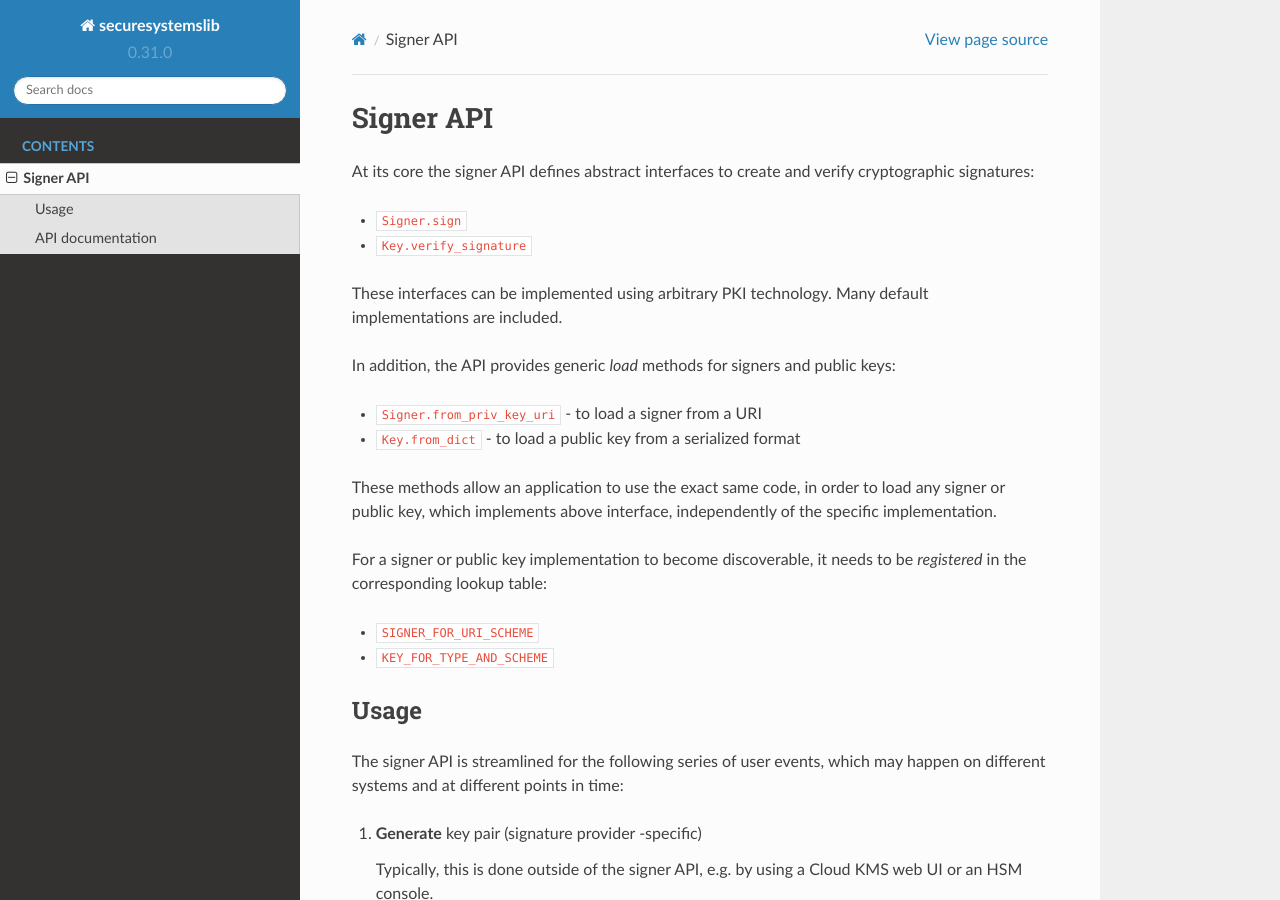
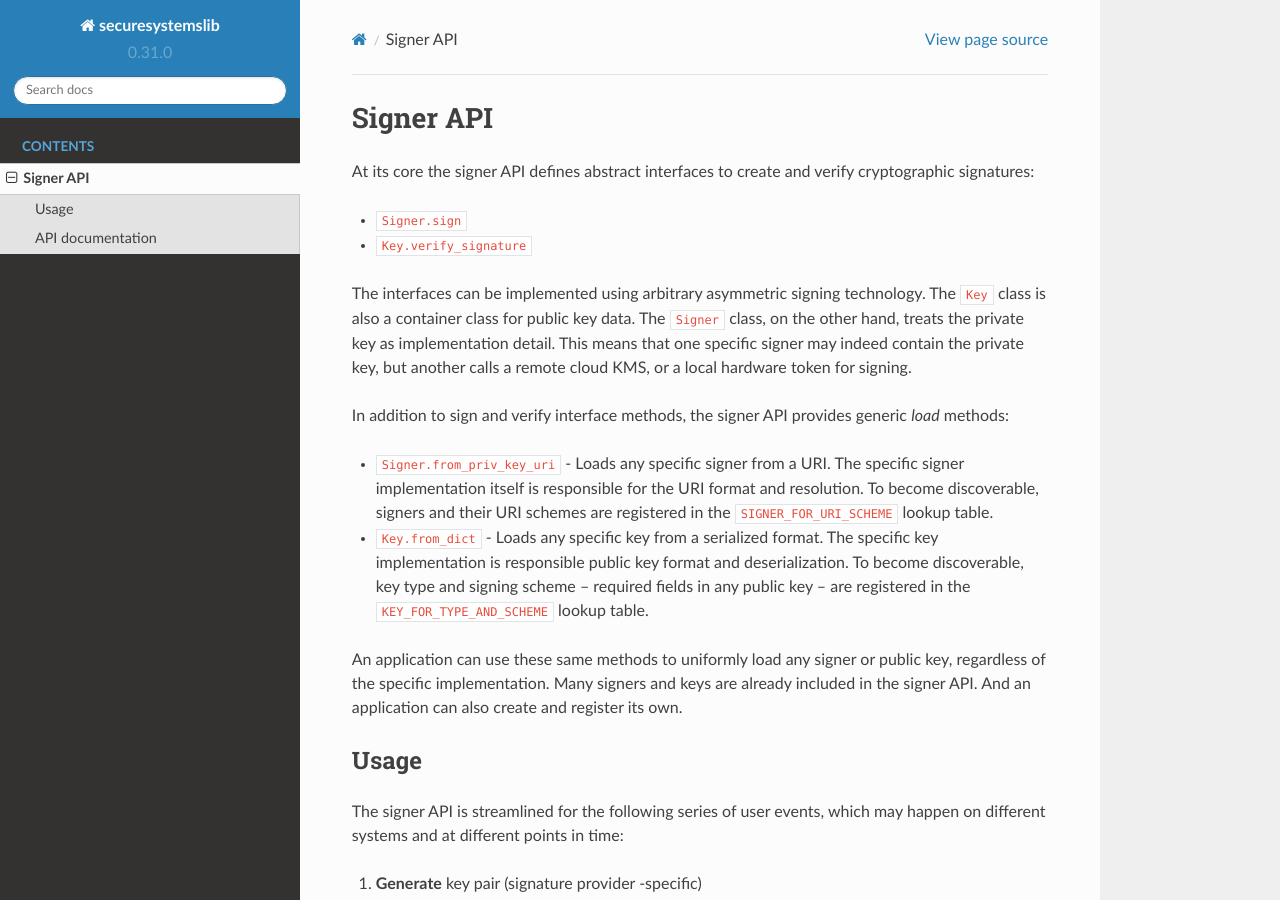
Before and after one commit to secure-systems-lab/securesystemslib, a Sphinx documentation site: the page built from docs/signer.rst, in a window 1280 px wide and 900 px high. Built offline with Sphinx 7.4.7 and the Read the Docs theme 2.0.0, drawn with Linux system fonts in a browser that asks for light colours.

Commit message:
Polish signer API intro docs
Based on Joshua's comments:
- replace PKI with asymmetric signing and add more details
- add more details about URI

Signed-off-by: Lukas Puehringer <lukas.puehringer@nyu.edu>

```diff
--- a/docs/signer.rst
+++ b/docs/signer.rst
@@ -9,24 +9,31 @@ cryptographic signatures:
 * ``Signer.sign``
 * ``Key.verify_signature``
 
-These interfaces can be implemented using arbitrary PKI technology. Many
-default implementations are included.
+The interfaces can be implemented using arbitrary asymmetric signing technology.
+The ``Key`` class is also a container class for public key data. The ``Signer``
+class, on the other hand, treats the private key as implementation detail. This
+means that one specific signer may indeed contain the private key, but another
+calls a remote cloud KMS, or a local hardware token for signing.
 
-In addition, the API provides generic *load* methods for signers and public
-keys:
+In addition to sign and verify interface methods, the signer API provides
+generic *load* methods:
 
-* ``Signer.from_priv_key_uri`` - to load a signer from a URI
-* ``Key.from_dict`` - to load a public key from a serialized format
+* ``Signer.from_priv_key_uri`` -  Loads any specific signer from a URI. The
+  specific signer implementation itself is responsible for the URI format and
+  resolution. To become discoverable, signers and their URI schemes are
+  registered in the ``SIGNER_FOR_URI_SCHEME`` lookup table.
 
-These methods allow an application to use the exact same code, in order to load
-any signer or public key, which implements above interface, independently of
-the specific implementation.
+* ``Key.from_dict`` - Loads any specific key from a serialized format. The
+  specific key implementation is responsible public key format and
+  deserialization. To become discoverable, key type and signing scheme --
+  required fields in any public key -- are registered in the
+  ``KEY_FOR_TYPE_AND_SCHEME`` lookup table.
 
-For a signer or public key implementation to become discoverable, it needs
-to be *registered* in the corresponding lookup table:
+An application can use these same methods to uniformly load any signer or public
+key, regardless of the specific implementation. Many signers and keys are
+already included in the signer API. And an application can also create and
+register its own.
 
-* ``SIGNER_FOR_URI_SCHEME``
-* ``KEY_FOR_TYPE_AND_SCHEME``
 
 Usage
 -----
```
